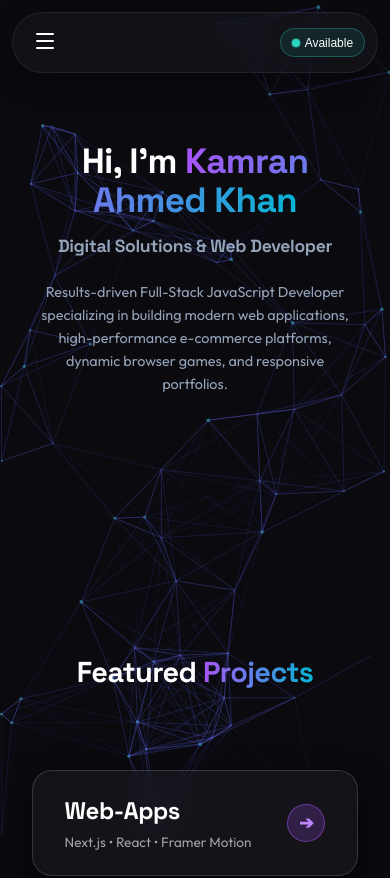
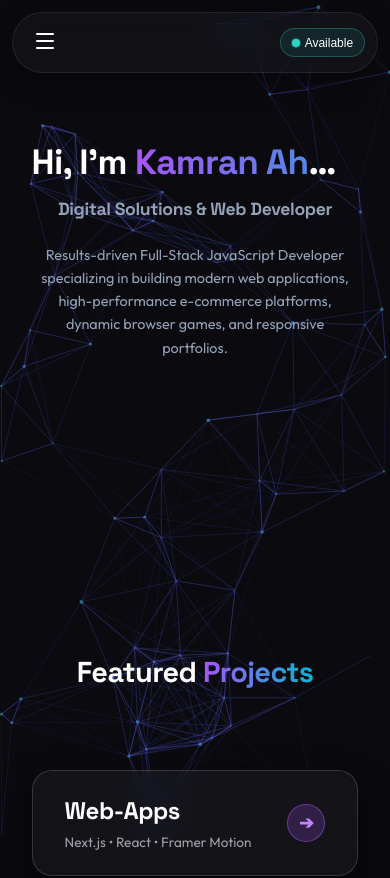
Before and after one commit to funkyvibespk/testportfolio, a React (Vite) app: page / in a window 390 px wide. Shown: the top 878 px of the page. Built offline with nearby package versions, Linux system fonts and the light colour scheme.

Commit message:
responsiveness update
responsivness

```diff
--- a/src/components/Hero.css
+++ b/src/components/Hero.css
@@ -22,9 +22,9 @@
   position: relative;
   z-index: 2;
   width: 100%;
-  max-width: 800px;
+  max-width: 900px;
   text-align: center;
-  padding: 2rem;
+  padding: 2rem 1rem;
 }
 
 .hero-badge {
@@ -41,9 +41,12 @@
 }
 
 .hero-title {
-  font-size: clamp(2rem, 7vw, 5rem);
-  line-height: 1.1;
+  font-size: clamp(1.4rem, 5.5vw, 5rem);
+  line-height: 1.15;
   margin-bottom: 1rem;
+  white-space: nowrap;        /* keep everything on one line */
+  overflow: hidden;
+  text-overflow: ellipsis;    /* graceful fallback if truly too narrow */
 }
 
 .hero-subtitle {
@@ -89,7 +92,8 @@
 /* ─── Tablet ─── */
 @media (max-width: 768px) {
   .hero-content {
-    padding: 1.5rem 1rem;
+    padding: 1.5rem 0.5rem;
+    max-width: 100%;
   }
 
   .hero-description {
```
